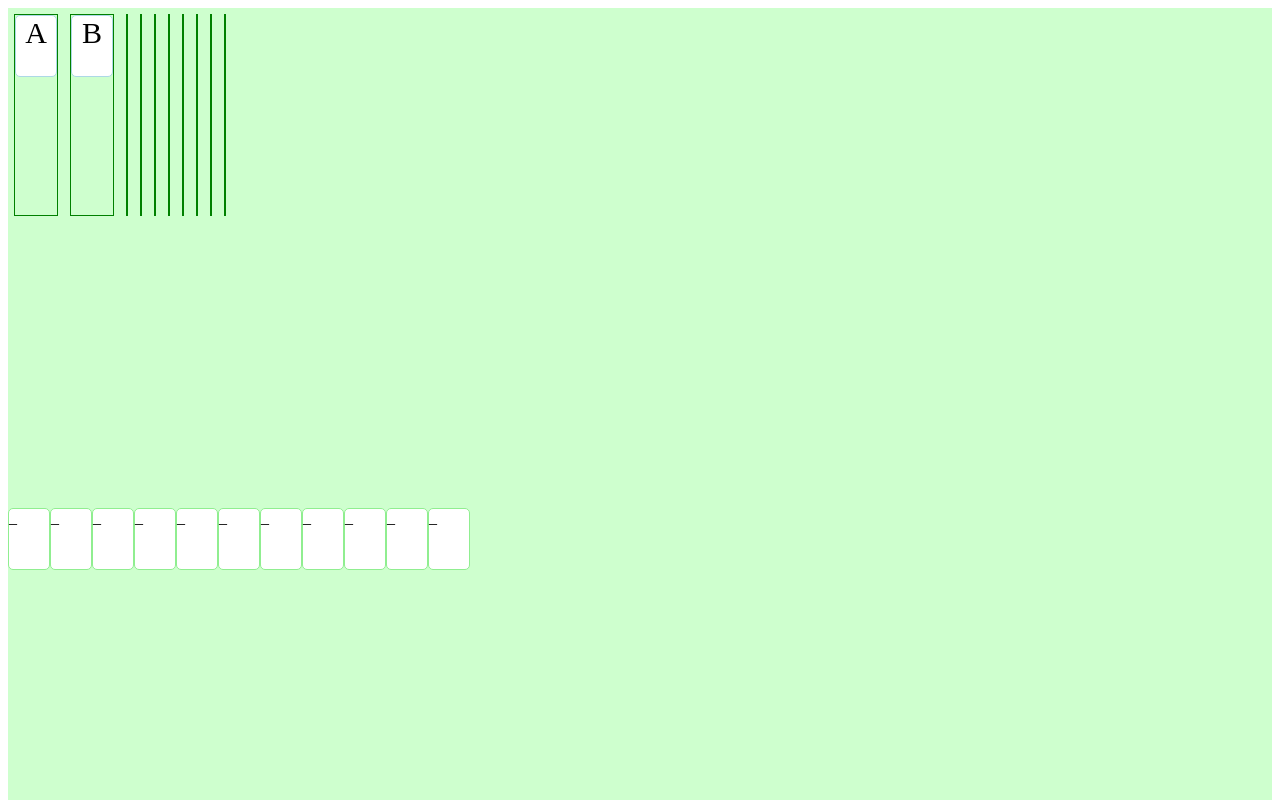
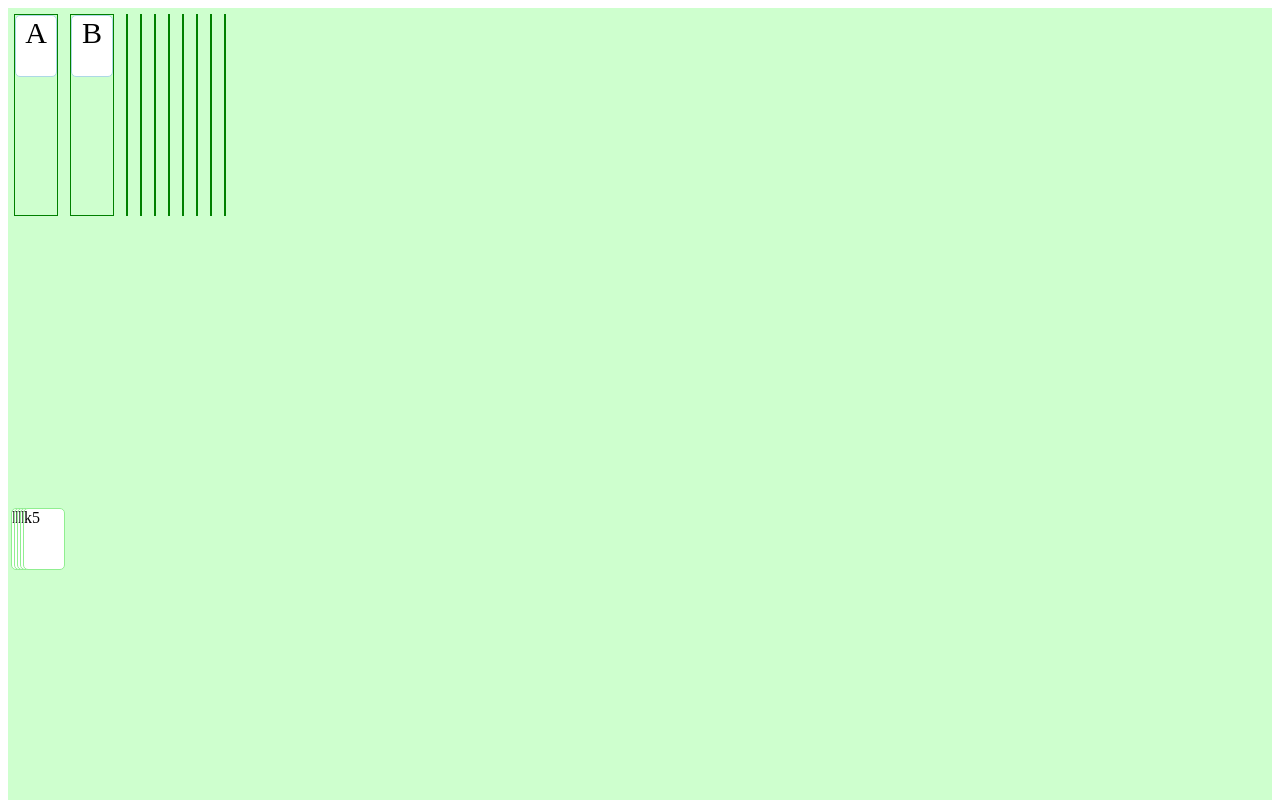
Before and after one commit to sergkab/web00, a plain HTML site: page spider/index.html in a window 1280 px wide. Shown: the top 800 px of the page. Drawn offline with Linux system fonts and the light colour scheme.

Commit message:
create massiv of obj kart

```diff
--- a/spider/css/spider.css
+++ b/spider/css/spider.css
@@ -1,4 +1,11 @@
 .pole{
+    display: flex;
+    height: 500px;
+    background-color: #CEFFCE;
+}
+
+.pole2{
+    position: relative;
     display: flex;
     height: 500px;
     background-color: #CEFFCE;
@@ -31,7 +38,7 @@
     border: 1px solid lightgreen;
     border-radius: 5px;
     background-color: white;
-    position: relative;
+    position: absolute;
     width: 40px;
     height: 60px;
 }
--- a/spider/index.html
+++ b/spider/index.html
@@ -33,21 +33,10 @@
         </div>
     </div>
 
-    <div class = "pole">
-        <div class = "karta" id = "kart1"> _ </div>
-        <div class = "karta" id = "kart2"> _ </div>
-        <div class = "karta" id = "kart3"> _ </div>
-        <div class = "karta" id = "kart4"> _ </div>
-        <div class = "karta" id = "kart5"> _ </div>
-        <div class = "karta" id = "kart6"> _ </div>
-        <div class = "karta" id = "kart7"> _ </div>
-        <div class = "karta" id = "kart8"> _ </div>
-        <div class = "karta" id = "kart9"> _ </div>
-        <div class = "karta" id = "kart10"> _ </div>
-        <div class = "karta" id = "kart11"> _ </div>
+    <div class = "pole2" id="pole2">
     </div>
 
-    <div class = "pole2" id="pole2">
+    <div class = "pole3" id="pole3">
         <div class = "colon2" id="infoline">
                 01
         </div>
--- a/spider/js/spider.js
+++ b/spider/js/spider.js
@@ -13,6 +13,8 @@ let mascards = [[0,0,0,0,0,11],
     [0,0,0,0,11],
     [0,0,0,0,94],
     [0,0,0,0,111]];   // [ [прав верх,,,прав низ]... ]
+
+let masobjk = ['0','','','','',''];
 
 let infoline = document.querySelector('#infoline');
 infoline.innerHTML = mascards[0][5];
@@ -60,18 +62,23 @@ function formirkart(){
     let tempstr;
     let imyadiv;
     let pole_2;
-    for ( index_cart=1; index_cart<4; index_cart++) {
-        tempstr = '#karta'+index_cart;
-        imyadiv = 'divk'+index_cart;
-        //let `${imyadiv}` = document.createElement('div');
+    let index_mul;
+    for ( index_cart=1; index_cart<6; index_cart++) {
+        //tempstr = '#karta'+index_cart;
+        //imyadiv = 'divk'+index_cart;
+        masobjk[index_cart] = document.createElement('div');
         pole_2 = document.querySelector('#pole2');
-        pole_2.append(`${imyadiv}`);
-        //`${imyadiv}`.className = "kart";
-        //`${imyadiv}`.innerHTML = "new";
+        pole_2.append(masobjk[index_cart]);
+        masobjk[index_cart].className = "karta";
+        masobjk[index_cart].innerHTML = "k"+index_cart;
+        index_mul = index_cart*3;
+        tempstr = `${index_mul}px`;
+        masobjk[index_cart].style.left = tempstr;
+        console.log(index_cart, tempstr);
     }
 }
 
-//formirkart();
+formirkart();
 
 //let proba1 = document.createElement('div');
 let proba1 = document.querySelector('.colon2');
```
